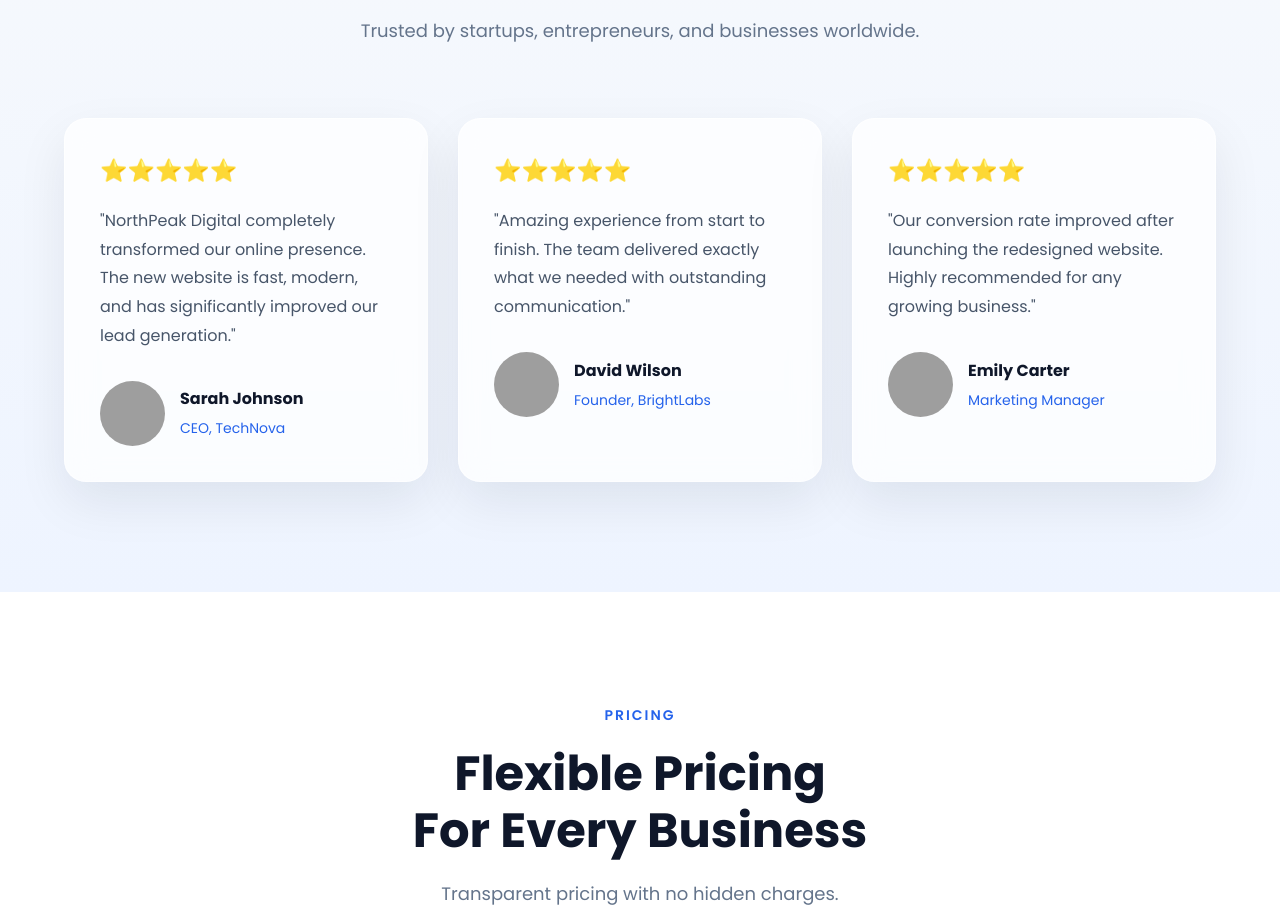
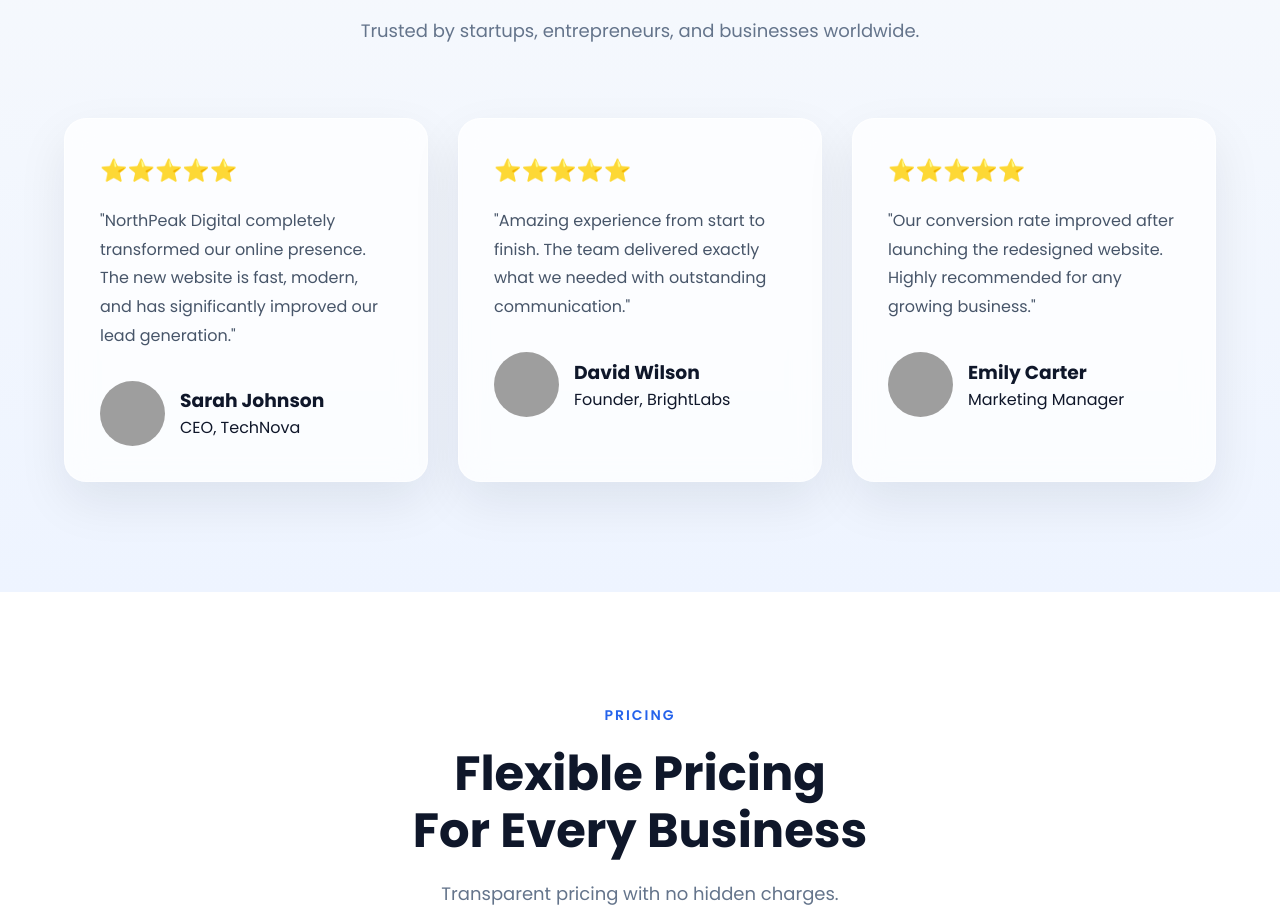
Before and after one commit to kumaresh2004/northpeak-digital, a React (Vite) app: page / in a window 1280 px wide. Shown: the part 3040-3955 px from the top of the page. Built offline with nearby package versions, Linux system fonts and the light colour scheme; grey boxes are pictures that could not be loaded.

Commit message:
Accessibility improvements

```diff
--- a/src/components/Testimonials.jsx
+++ b/src/components/Testimonials.jsx
@@ -26,13 +26,17 @@ const testimonials = [
 
 function Testimonials() {
   return (
-    <section className="testimonials" id="testimonials" data-aos="fade-up">
+    <section
+      className="testimonials"
+      id="testimonials"
+      data-aos="fade-up"
+      aria-labelledby="testimonials-heading"
+    >
       <div className="container">
-
         <div className="section-heading">
           <span>TESTIMONIALS</span>
 
-          <h2>
+          <h2 id="testimonials-heading">
             What Our Clients
             <br />
             Say About Us
@@ -44,11 +48,16 @@ function Testimonials() {
         </div>
 
         <div className="testimonial-grid">
-
           {testimonials.map((item, index) => (
-            <div className="testimonial-card" key={index}>
-
-              <div className="stars">
+            <article
+              className="testimonial-card"
+              key={index}
+              aria-labelledby={`client-name-${index}`}
+            >
+              <div
+                className="stars"
+                aria-hidden="true"
+              >
                 ⭐⭐⭐⭐⭐
               </div>
 
@@ -57,24 +66,26 @@ function Testimonials() {
               </p>
 
               <div className="client">
-
                 <img
                   src={item.image}
-                  alt={item.name}
+                  alt={`${item.name}, ${item.role}`}
+                  width="80"
+                  height="80"
+                  loading="lazy"
+                  decoding="async"
                 />
 
                 <div>
-                  <h4>{item.name}</h4>
-                  <span>{item.role}</span>
+                  <h3 id={`client-name-${index}`}>
+                    {item.name}
+                  </h3>
+
+                  <p>{item.role}</p>
                 </div>
-
               </div>
-
-            </div>
+            </article>
           ))}
-
         </div>
-
       </div>
     </section>
   );
```
